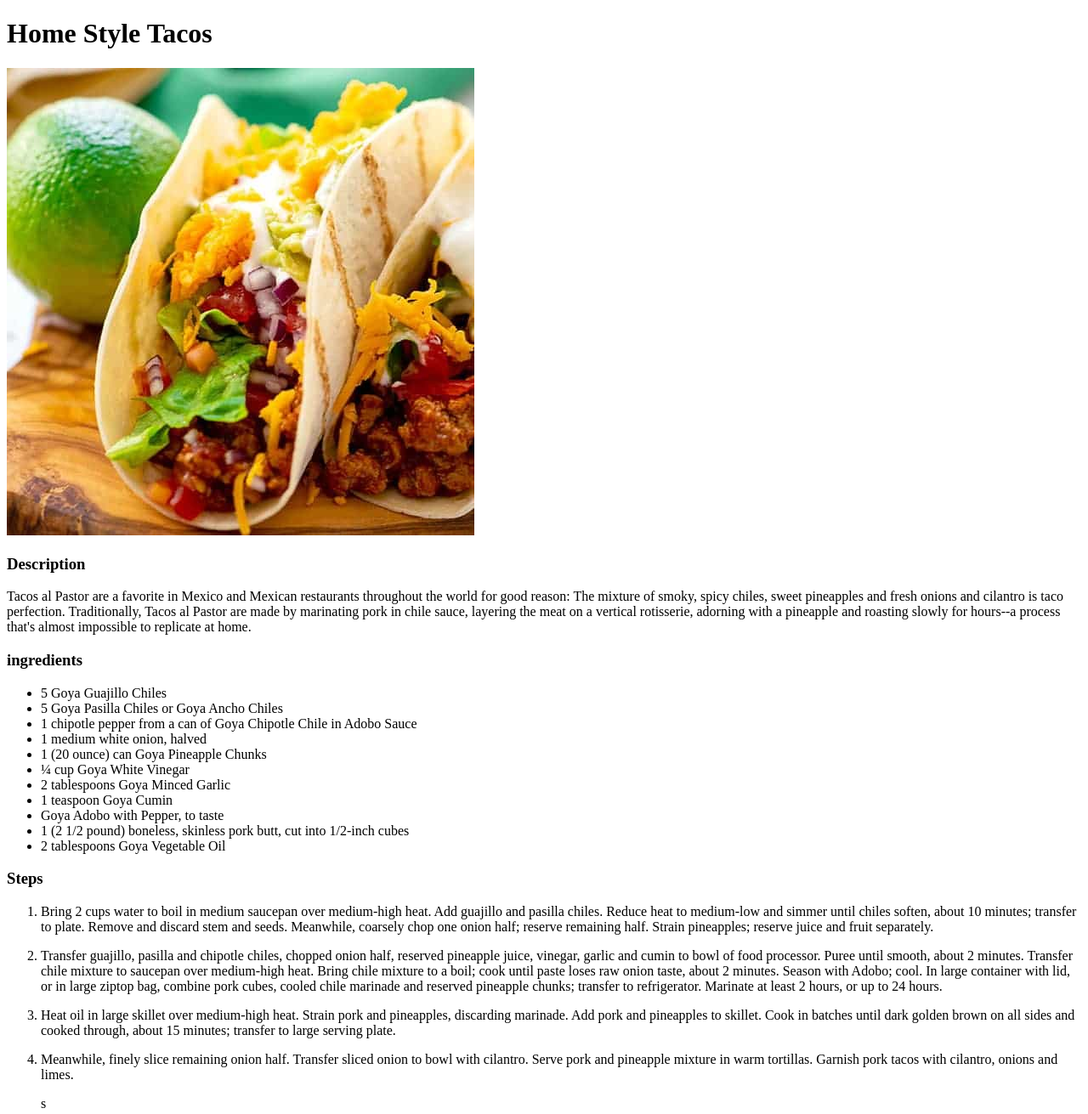
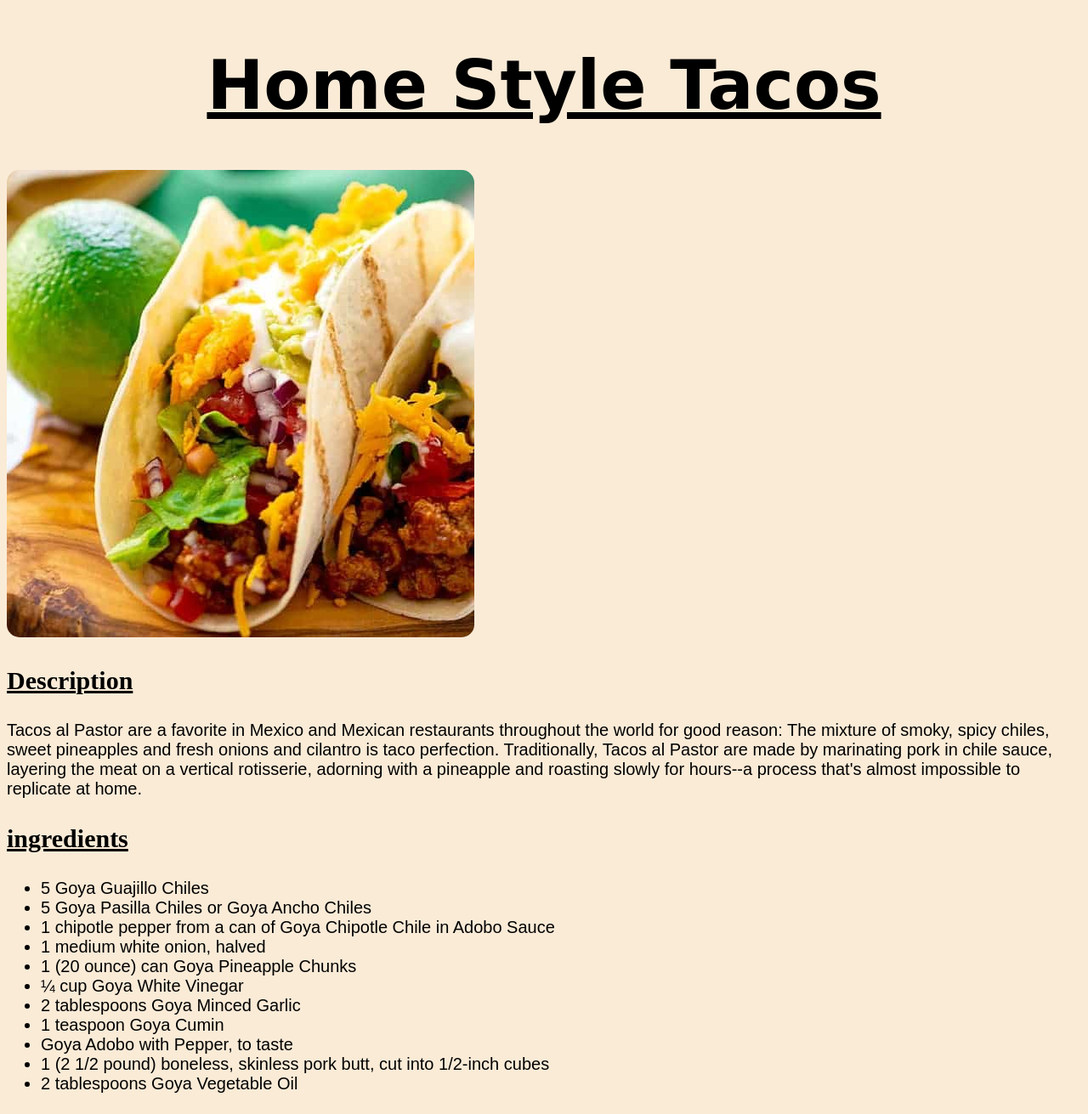
Before and after one commit to AmilaShri/odin-recipes, a plain HTML site: page recipes/tacos.html in a window 1280 px wide. Shown: the top 1311 px of the page at 85% size. Drawn offline with Linux system fonts and the light colour scheme.

Commit message:
updated with styles using css according to cascade lesson in TOP

```diff
--- /dev/null
+++ b/recipes/recipe-style.css
@@ -0,0 +1,23 @@
+body {
+    background-color: antiquewhite;
+}
+
+img {
+    border-radius: 15px;
+}
+.heading {
+    text-align: center;
+    font-size: 80px;
+    font-family: cursive;
+    text-decoration: underline;
+}
+
+.subheading {
+    font-size: 30px;
+    text-decoration: underline;
+}
+
+.commontext {
+    font-family: sans-serif;
+    font-size: 20px;
+}
--- a/recipes/tacos.html
+++ b/recipes/tacos.html
@@ -3,21 +3,22 @@
 <head>
     <meta charset="UTF-8">
     <meta name="viewport" content="width=device-width, initial-scale=1.0">
+    <link rel="stylesheet" href="recipe-style.css">
     <title>Taco Recipe</title>
 </head>
 <body>
-    <h1>Home Style Tacos</h1>
+    <h1 class="heading">Home Style Tacos</h1>
     <img src="img/tacos.jpg" alt="Tacos">
-    <h3>Description</h3>
-    <p>Tacos al Pastor are a favorite in Mexico and Mexican restaurants throughout
+    <h3 class="subheading">Description</h3>
+    <p class="commontext">Tacos al Pastor are a favorite in Mexico and Mexican restaurants throughout
         the world for good reason: The mixture of smoky, spicy chiles, sweet
         pineapples and fresh onions and cilantro is taco perfection. Traditionally,
         Tacos al Pastor are made by marinating pork in chile sauce, layering the meat
         on a vertical rotisserie, adorning with a pineapple and roasting slowly for
         hours--a process that's almost impossible to replicate at home.
     </p>
-    <h3>ingredients</h3>
-    <ul>
+    <h3 class="subheading">ingredients</h3>
+    <ul class="commontext">
         <li>5 Goya Guajillo Chiles</li>
         <li>5 Goya Pasilla Chiles or Goya Ancho Chiles</li>
         <li>1 chipotle pepper from a can of Goya Chipotle Chile in Adobo Sauce</li>
@@ -30,8 +31,8 @@
         <li>1 (2 1/2 pound) boneless, skinless pork butt, cut into 1/2-inch cubes</li>
         <li>2 tablespoons Goya Vegetable Oil</li>
         </ul>
-        <h3>Steps</h3>
-        <ol>
+        <h3 class="subheading">Steps</h3>
+        <ol class="commontext">
             <li>
                 <p>Bring 2 cups water to boil in medium saucepan over medium-high heat.
                     Add guajillo and pasilla chiles. Reduce heat to medium-low and
@@ -58,7 +59,7 @@
                 <p>Meanwhile, finely slice remaining onion half. Transfer sliced onion to bowl with cilantro.
                     Serve pork and pineapple mixture in warm tortillas. Garnish pork tacos with cilantro,
                     onions and limes. </p>
-            </li>s
+            </li>
         </ol>
 </body>
 </html>
--- /dev/null
+++ b/style.css
@@ -0,0 +1,21 @@
+.heading {
+    text-align: center;
+    font-size: 80px;
+    font-family: cursive;
+    text-decoration: underline;
+}
+
+#food .link {
+    text-align: center;
+    list-style: none;
+    font-family: sans-serif;
+    font-size: 30px;
+    font-weight: bold;
+    margin-top: 20px;
+
+}
+
+a {
+    text-decoration: none;
+    color: darkgreen;
+}
```
Also changed, not shown: index.html (+7 -6 lines), recipes/lasagna.html (+8 -7 lines), recipes/pancake.html (+8 -7 lines), 1 other file.
